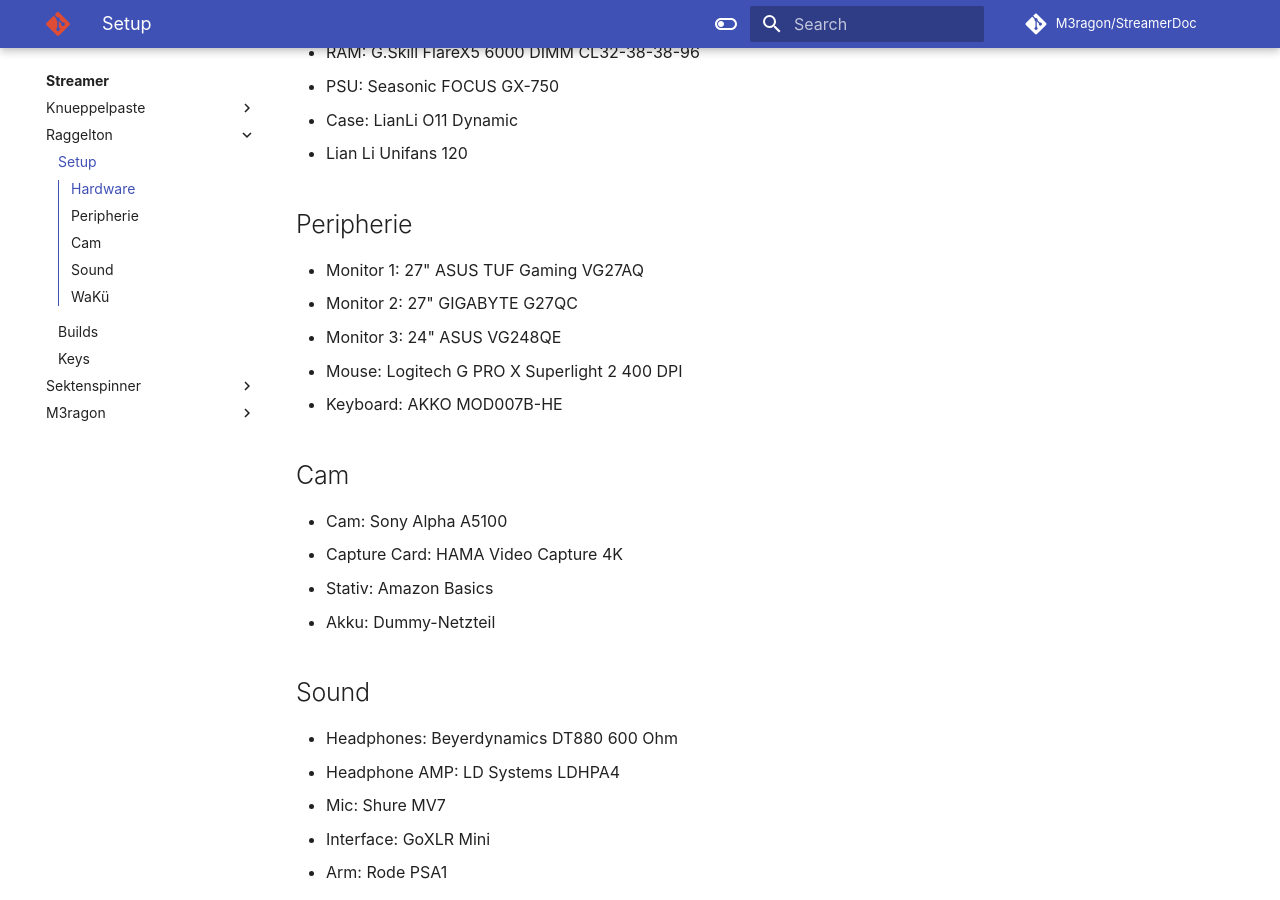
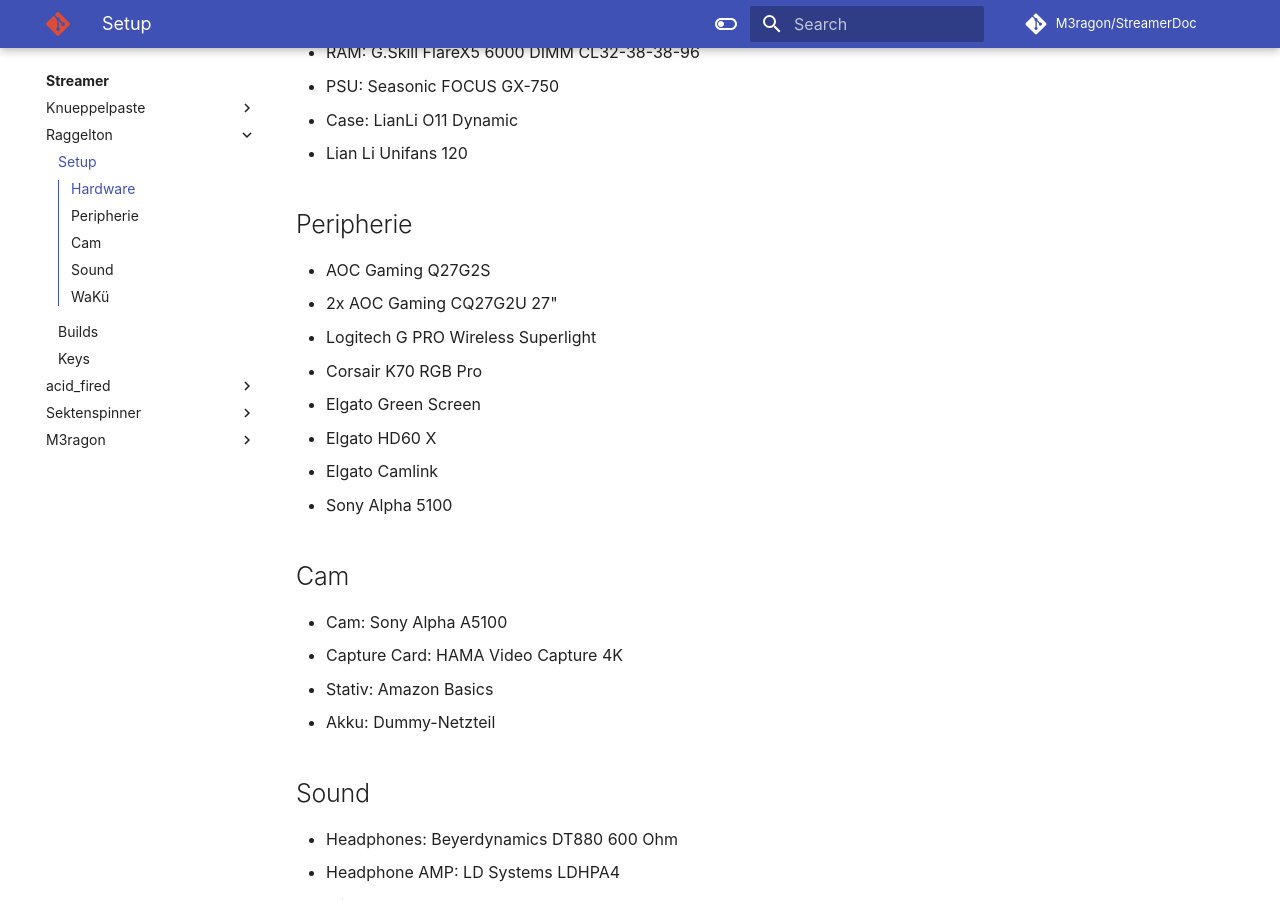
Before and after one commit to M3ragon/streamer-mkdocs, an MkDocs documentation site: the page built from docs/streamer/raggelton/setup.md, in a window 1280 px wide and 900 px high, scrolled down 380 px. Built offline with MkDocs 1.6.1 and Material for MkDocs 9.7.7, drawn with Linux system fonts in a browser that asks for light colours; some web fonts are replaced; comment, search, counter and statistics services are not loaded.

Commit message:
+Acid_fired

```diff
--- a/docs/streamer/raggelton/setup.md
+++ b/docs/streamer/raggelton/setup.md
@@ -2,43 +2,46 @@
 
 ## Hardware
 
-- CPU: AMD Ryzen 7 7900X3D
-- GPU: Sapphire 7800XT Pure Gaming
-- Mainboard: ASUS TUF GAMING B650-PLUS WIFI
-- RAM: G.Skill FlareX5 6000 DIMM CL32-38-38-96
-- PSU: Seasonic FOCUS GX-750
-- Case: LianLi O11 Dynamic
-- Lian Li Unifans 120
+  - CPU: AMD Ryzen 7 7900X3D
+  - GPU: Sapphire 7800XT Pure Gaming
+  - Mainboard: ASUS TUF GAMING B650-PLUS WIFI
+  - RAM: G.Skill FlareX5 6000 DIMM CL32-38-38-96
+  - PSU: Seasonic FOCUS GX-750
+  - Case: LianLi O11 Dynamic
+  - Lian Li Unifans 120
 
 ## Peripherie
 
-- Monitor 1: 27" ASUS TUF Gaming VG27AQ
-- Monitor 2: 27" GIGABYTE G27QC
-- Monitor 3: 24" ASUS VG248QE
-- Mouse: Logitech G PRO X Superlight 2 400 DPI
-- Keyboard: AKKO MOD007B-HE
+  - AOC Gaming Q27G2S
+  - 2x AOC Gaming CQ27G2U 27"
+  - Logitech G PRO Wireless Superlight
+  - Corsair K70 RGB Pro
+  - Elgato Green Screen
+  - Elgato HD60 X
+  - Elgato Camlink
+  - Sony Alpha 5100
 
 ## Cam
 
-- Cam: Sony Alpha A5100
-- Capture Card: HAMA Video Capture 4K
-- Stativ: Amazon Basics
-- Akku: Dummy-Netzteil
+  - Cam: Sony Alpha A5100
+  - Capture Card: HAMA Video Capture 4K
+  - Stativ: Amazon Basics
+  - Akku: Dummy-Netzteil
 
 ## Sound
 
-- Headphones: Beyerdynamics DT880 600 Ohm
-- Headphone AMP: LD Systems LDHPA4
-- Mic: Shure MV7
-- Interface: GoXLR Mini
-- Arm: Rode PSA1
+  - Headphones: Beyerdynamics DT880 600 Ohm
+  - Headphone AMP: LD Systems LDHPA4
+  - Mic: Shure MV7
+  - Interface: GoXLR Mini
+  - Arm: Rode PSA1
 
 ## WaKü
 
-- Corsair Hydro XD5
-- Corsair Hydro XC7 RGB PRO
-- Corsair XF Anschlüsse
-- Corsair Kugelventil
-- Corsair XR5 360
-- Alphacool NexXxoS 360
-- Corsair 10/13 Schlauch
+  - Corsair Hydro XD5
+  - Corsair Hydro XC7 RGB PRO
+  - Corsair XF Anschlüsse
+  - Corsair Kugelventil
+  - Corsair XR5 360
+  - Alphacool NexXxoS 360
+  - Corsair 10/13 Schlauch
--- a/mkdocs.yml
+++ b/mkdocs.yml
@@ -15,6 +15,11 @@ nav:
         - Setup: streamer/raggelton/setup.md
         - Builds: streamer/raggelton/builds.md
         - Keys: streamer/raggelton/keys.md
+      - acid_fired:
+        - streamer/acid_fired/index.md
+        - Setup: streamer/acid_fired/setup.md
+        - Builds: streamer/acid_fired/builds.md
+        - Keys: streamer/acid_fired/keys.md
       - Sektenspinner:
         - streamer/sektenspinner/index.md
         - Setup: streamer/sektenspinner/setup.md
```
Also changed, not shown: docs/streamer/acid_fired/index.md (added, +18 -0 lines), docs/streamer/acid_fired/builds.md (added), docs/streamer/acid_fired/keys.md (added), docs/streamer/acid_fired/setup.md (added).
